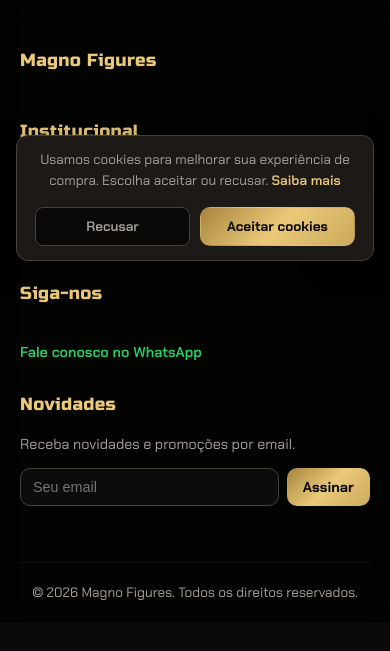
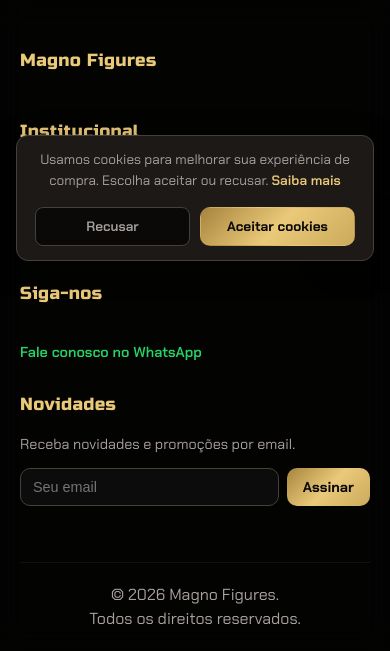
Before and after one commit to vwtechdev/magno-figures, a Django app: page /accounts/profile/ in a window 390 px wide. Shown: the part 571-1222 px from the top of the page. Before the commit the page ends 1171 px from the top, so only its background shows below. Run offline with Django 5.2, Linux system fonts and the light colour scheme; data comes from the database, SQL or seed files in the repository; data that the repository does not hold is empty.

Commit message:
style: two-line footer copyright on mobile

```diff
--- a/static/css/base.css
+++ b/static/css/base.css
@@ -584,6 +584,17 @@ ul {
     padding: 20px 0;
     text-align: center;
     color: var(--text-muted);
+}
+
+.footer__break {
+    display: none;
+}
+
+@media (max-width: 600px) {
+    .footer__break {
+        display: inline;
+    }
+}
     font-size: 0.85rem;
 }
 
--- a/templates/base.html
+++ b/templates/base.html
@@ -210,7 +210,7 @@
                 </div>
             </div>
             <div class="footer__bottom">
-                <p>&copy; {% now "Y" %} {{ website_config.company_name }}. Todos os direitos reservados.</p>
+                <p>&copy; {% now "Y" %} {{ website_config.company_name }}.<br class="footer__break">Todos os direitos reservados.</p>
             </div>
         </div>
     </footer>
```
